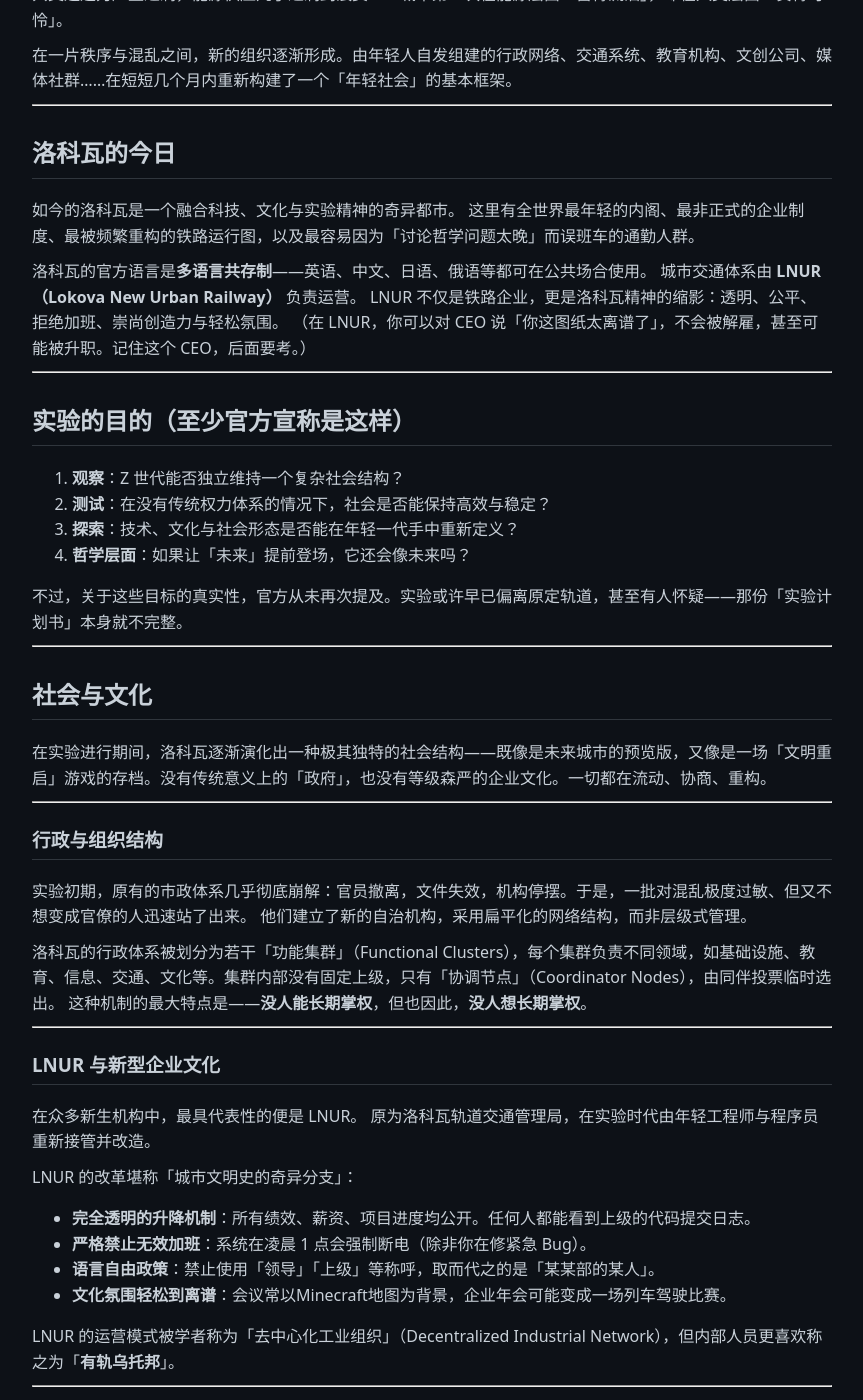
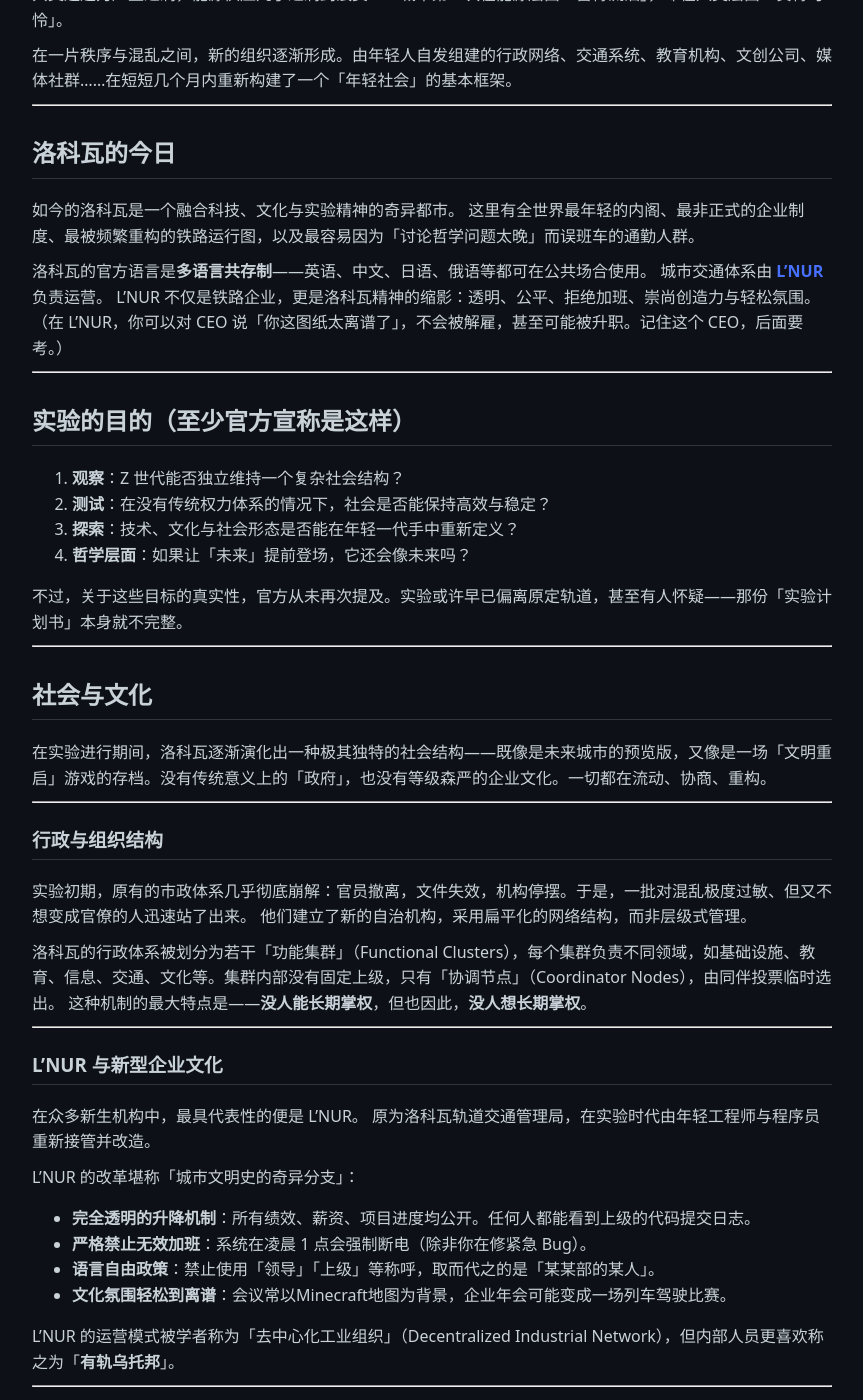
Before and after one commit to IlyaYezelovsky/lokova.org, a Jekyll site: the page built from fic.md, in a window 1280 px wide and 1400 px high, scrolled down 1031 px. Shown: the whole window, without its empty margins (208-1071 px from the left). Built offline with Jekyll 4.4.1, drawn with Linux system fonts in a browser that asks for light colours; some of the changed text lies outside the part shown.

Commit message:
LNUR -> L'NUR

```diff
--- a/fic.md
+++ b/fic.md
@@ -48,9 +48,9 @@ Z30（即 2024）年 9 月 1 日，实验正式启动。
 这里有全世界最年轻的内阁、最非正式的企业制度、最被频繁重构的铁路运行图，以及最容易因为「讨论哲学问题太晚」而误班车的通勤人群。
 
 洛科瓦的官方语言是**多语言共存制**——英语、中文、日语、俄语等都可在公共场合使用。
-城市交通体系由 **LNUR（Lokova New Urban Railway）** 负责运营。
-LNUR 不仅是铁路企业，更是洛科瓦精神的缩影：透明、公平、拒绝加班、崇尚创造力与轻松氛围。
-（在 LNUR，你可以对 CEO 说「你这图纸太离谱了」，不会被解雇，甚至可能被升职。记住这个 CEO，后面要考。）
+城市交通体系由 **[L'NUR](https://www.lokova.org/fic/lnur)** 负责运营。
+L'NUR 不仅是铁路企业，更是洛科瓦精神的缩影：透明、公平、拒绝加班、崇尚创造力与轻松氛围。
+（在 L'NUR，你可以对 CEO 说「你这图纸太离谱了」，不会被解雇，甚至可能被升职。记住这个 CEO，后面要考。）
 
 ---
 
@@ -81,19 +81,19 @@ LNUR 不仅是铁路企业，更是洛科瓦精神的缩影：透明、公平、
 
 ---
 
-### LNUR 与新型企业文化
+### L'NUR 与新型企业文化
 
-在众多新生机构中，最具代表性的便是 LNUR。
+在众多新生机构中，最具代表性的便是 L'NUR。
 原为洛科瓦轨道交通管理局，在实验时代由年轻工程师与程序员重新接管并改造。
 
-LNUR 的改革堪称「城市文明史的奇异分支」：
+L'NUR 的改革堪称「城市文明史的奇异分支」：
 
 * **完全透明的升降机制**：所有绩效、薪资、项目进度均公开。任何人都能看到上级的代码提交日志。
 * **严格禁止无效加班**：系统在凌晨 1 点会强制断电（除非你在修紧急 Bug）。
 * **语言自由政策**：禁止使用「领导」「上级」等称呼，取而代之的是「某某部的某人」。
 * **文化氛围轻松到离谱**：会议常以Minecraft地图为背景，企业年会可能变成一场列车驾驶比赛。
 
-LNUR 的运营模式被学者称为「去中心化工业组织」（Decentralized Industrial Network），但内部人员更喜欢称之为「**有轨乌托邦**」。
+L'NUR 的运营模式被学者称为「去中心化工业组织」（Decentralized Industrial Network），但内部人员更喜欢称之为「**有轨乌托邦**」。
 
 ---
 
@@ -123,7 +123,7 @@ LNUR 的运营模式被学者称为「去中心化工业组织」（Decentralize
 
 一句典型的 Lokspeak 句子可能是：
 
-> 「Я go 駅前 loft купи coffee，然后 debug LNUR server，好不？」
+> 「Я go 駅前 loft купи coffee，然后 debug L'NUR server，好不？」
 
 这在洛科瓦被视为完全正常（只要不引起歧义）。语言混合被认为是城市活力的象征，也是「认同实验文化」的一种方式。
 
```
